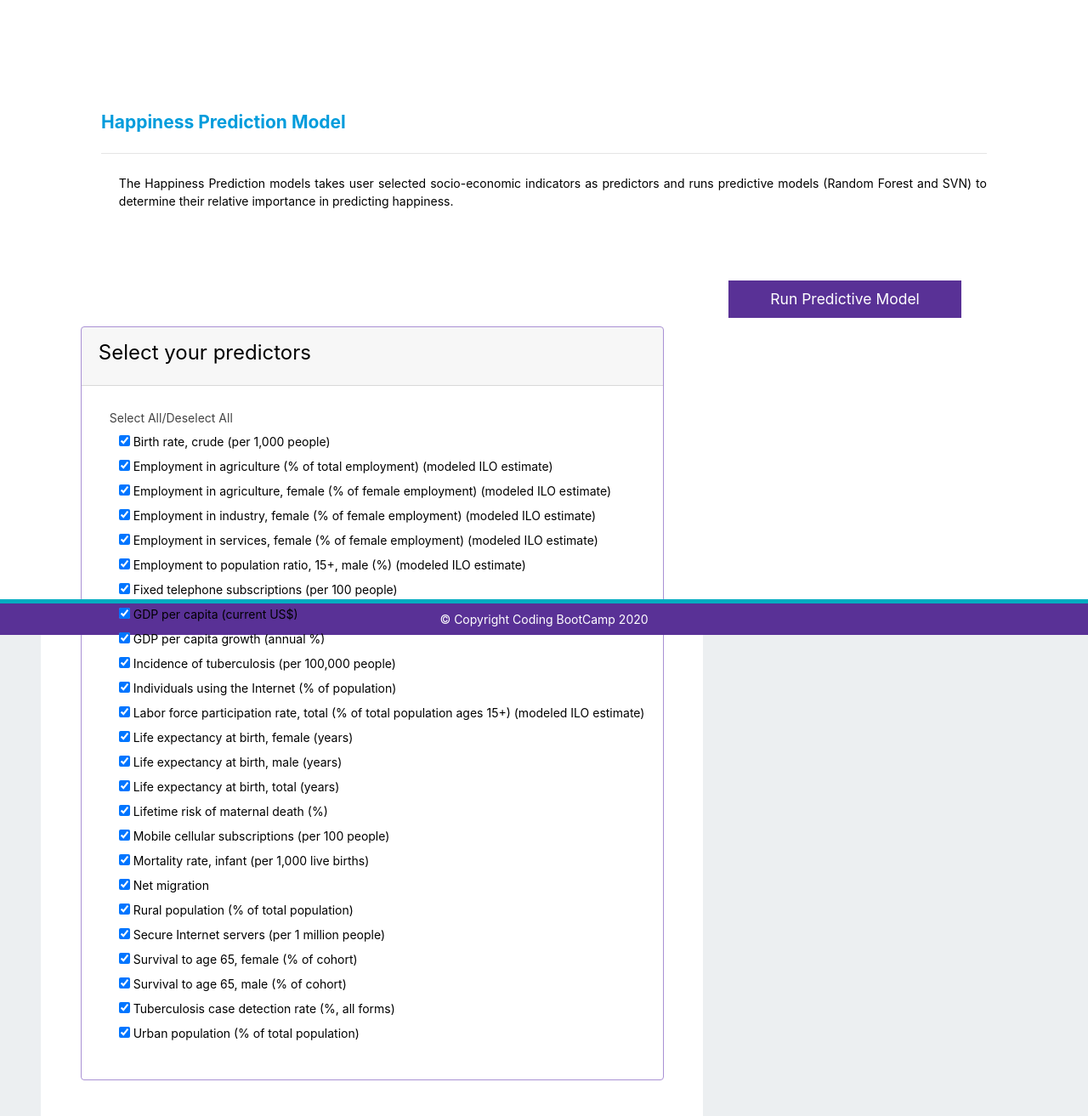
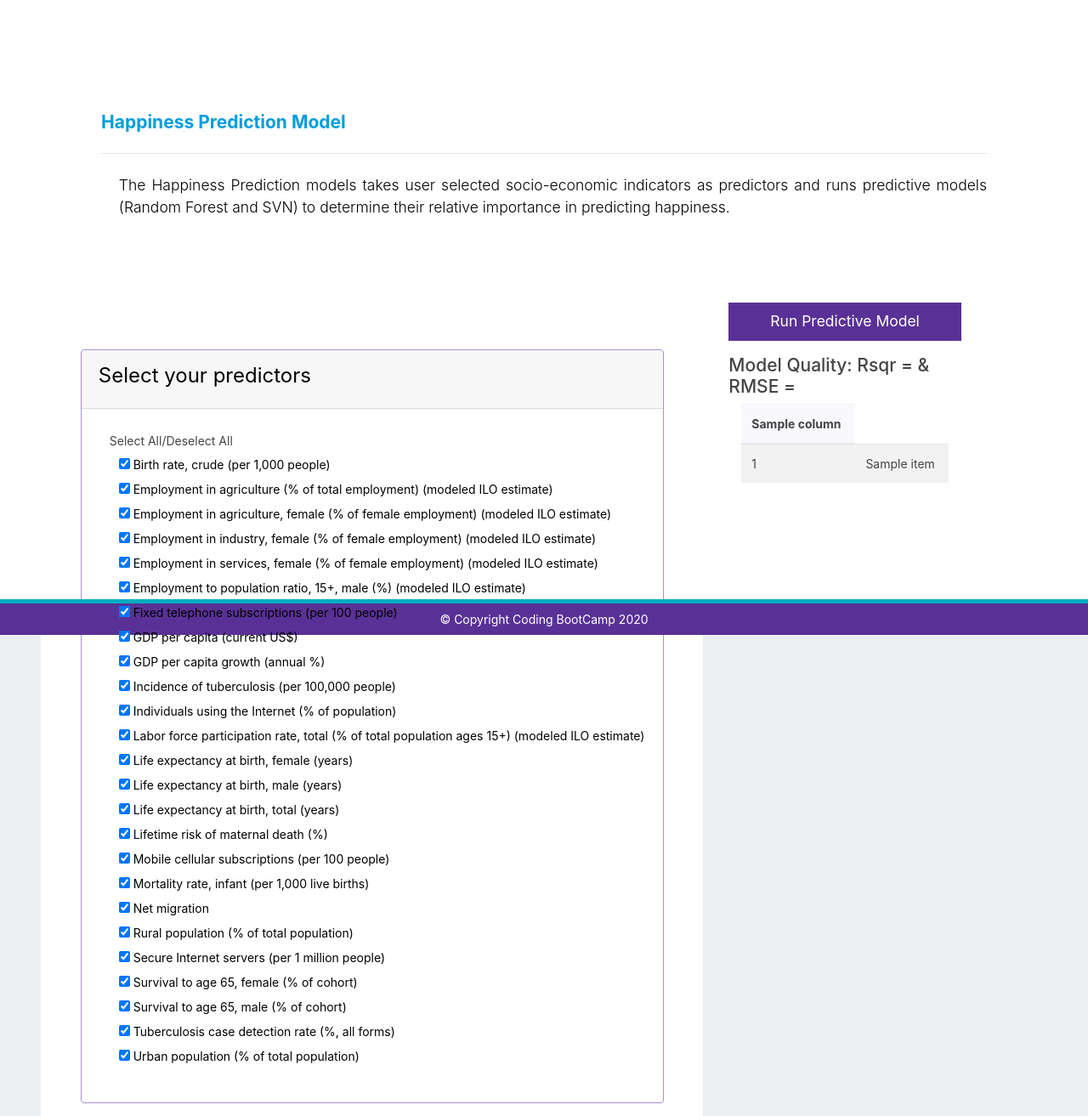
Before and after one commit to SwatiSSwain/SwatiSSwain-REP-Project-Three, a Flask app: template templates/predict-happiness.html in a window 1280 px wide. Shown: the part 53-1366 px from the top of the page at 85% size. Run offline with Flask 2, Linux system fonts and the light colour scheme; the template is opened without the code that fills it: most values are stand-ins (such as "Sample title", 1, 10 or a date in 2020); parts of the project's set-up code (start-up, migrations or seed data) failed here and were passed over; some libraries are stand-ins or nearby versions.

Commit message:
uploading changes

```diff
--- a/app.py
+++ b/app.py
@@ -68,14 +68,33 @@ def happyreport():
     return jsonify(happy_rpt)
 
 @app.route("/predict-happiness")
-def predict():
+def predict_hp():
 
-    return render_template("predict-happiness.html")
+    #Column names for table in prediction
+    columns_data = ['Predictors','Gini-Importance' ]
+
+    #Query table
+    cur.execute("select index, CAST(\"Gini-importance\" AS DECIMAL(5,4)) gini_importance from forest_importance order by CAST(\"Gini-importance\" AS DECIMAL(5,4)) desc;")
+    predictor = cur.fetchall()
+
+    #Column names for table in prediction
+    #columns_data2 = ['R-Square' ]
+
+    #Query table
+    #cur.execute("select CAST(\"0\" AS DECIMAL(6,5)) r_square from model_score;")
+    #r_square = cur.fetchall()
+
+    #cur.execute("select CAST(\"0\" AS DECIMAL(6,5)) r_square from model_score;")
+    #columns = [col[0] for col in cur.description]
+    #r_square = [dict(zip(columns, row)) for row in cur.fetchall()]
+
+    return render_template("predict-happiness.html",predictor=predictor, columns=columns_data)
 
 @app.route("/predict")
 def predict():
     data = model_randomforest.predict()
-    return redirect("/", code=302)
+
+    return redirect("/predict-happiness", code=302)
 
 
 
--- a/templates/predict-happiness.html
+++ b/templates/predict-happiness.html
@@ -61,7 +61,7 @@
 
           <div>
 
-           <p class="card-text text-justify" style="padding-left: 2%;">
+           <p class="lead text-justify" style="padding-left: 2%;">
               The Happiness Prediction models takes user selected socio-economic indicators as predictors and runs
             predictive models (Random Forest and SVN) to determine their relative importance in predicting happiness.</p>
 
@@ -187,40 +187,53 @@
         <!--End of first box-->
         </div>
 
+
+
         <!--End of first column-->
         </div>
 
         <!--Second Column in this Row-->
       <div class="col-md-3">
-        <button type="button" class="btn btn-primary btn-lg btn-block">Run Predictive Model</button>
+        <!--button type="button" class="btn btn-primary btn-lg btn-block">Run Predictive Model</button-->
+        <p><a class="btn btn-primary btn-lg btn-lg btn-block" href="/predict" role="button">Run Predictive Model</a></p>
+
+        <!--div class="col-sm-4"-->
+          <div class="box box-solid bg-light-blue">
+          <div class="box-body">
+          <h4>
+          <div id="RMSE" class="shiny-text-output shiny-bound-output">Model Quality: Rsqr =  &amp; RMSE = </div>
+          </h4>
+          </div>
+          </div>
+          <!--/div-->
+
+        <!--Table summarizing predictorsstats-->
+        <div class="table-responsive col-lg-12 col-md-12 col-sm-12 col-xs-12">
+
+          <table class="table table-striped">
+
+            <thead class="thead-light">
+              <tr style="text-align: left;">
+             {% for column in columns %}
+                <th>{{ column }}</th>
+             {% endfor %}
+            </thead>
+          </tr>
+
+            <tbody>
+              {% for item in predictor %}
+              <TR>
+
+                 <TD >{{item[0]}}</TD>
+                 <TD >{{item[1]}}</TD>
+              </TR>
+              {% endfor %}
+            </tbody>
+            </table>
+
+          </div>
       </div>
 
-
-     <!--Create a dropdown menu for user to select a neighborhood & return form input to the app-->
-     <!--div class="col-md-3">
-        <div class="box div-box">
-        <h5 class="text-info font-weight-bold text-center"><i class='fas fa-chart-line' style='color:#00acc1'></i> Learn more about your Neighborhood</h5>
-        <hr class="my-4">
-          <div class="row" class="mx-auto" >
-
-          <form name="neighborhood" action="/" method="POST">
-
-            <select name="neighborhood" method="GET" action="/" style="margin-left: 7%">
-              <option value="{{neighborhood[0].name}}" selected>{{neighborhood[0].name}}</option>
-              {% for n in neighborhood[1:]: %}
-                <option value="{{n.name}}">{{n.name}}</option>
-              {% endfor %}
-
-            </select>
-            <br><br>
-            <p id="submission"><button type="Submit" style="margin-left: 20%">Search</button></p>
-            </form>
-
-            </div>
-        <End of second box>
-        </div>
-      <End of second column>
-      </div-->
 
 
     <!--End of row-->
```
Also changed, not shown: model_randomforest.py (+11 -11 lines), templates/index.html (+0 -25 lines), rf-graph.png.
